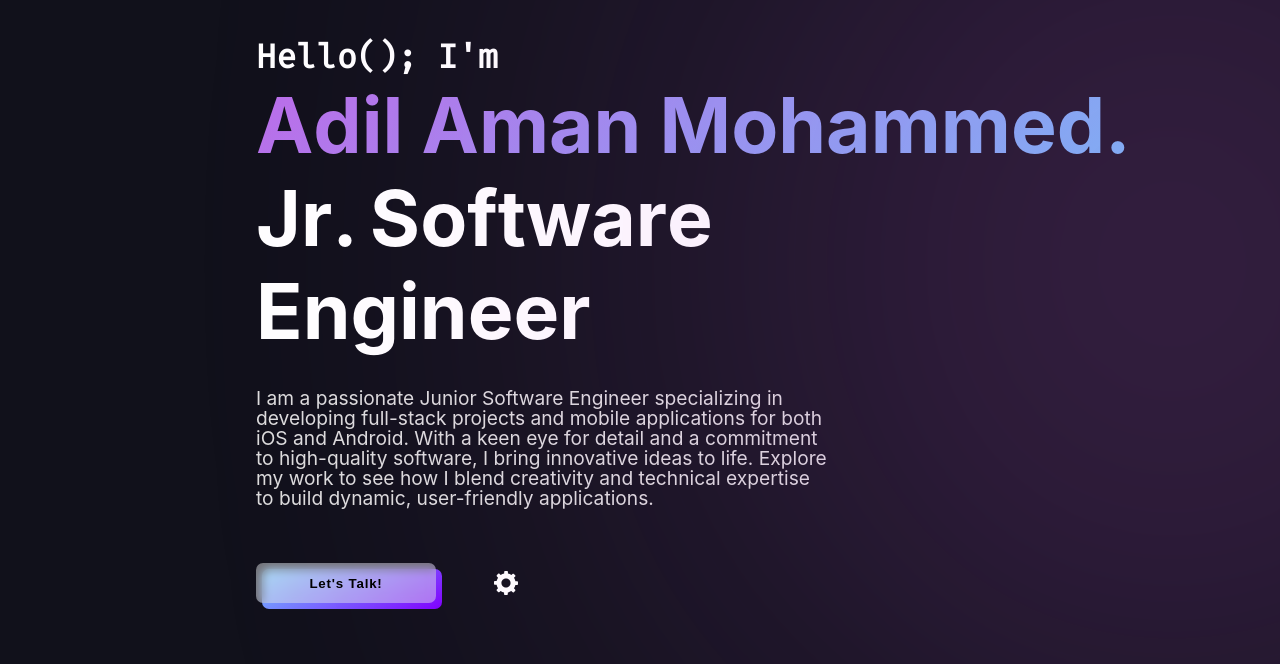
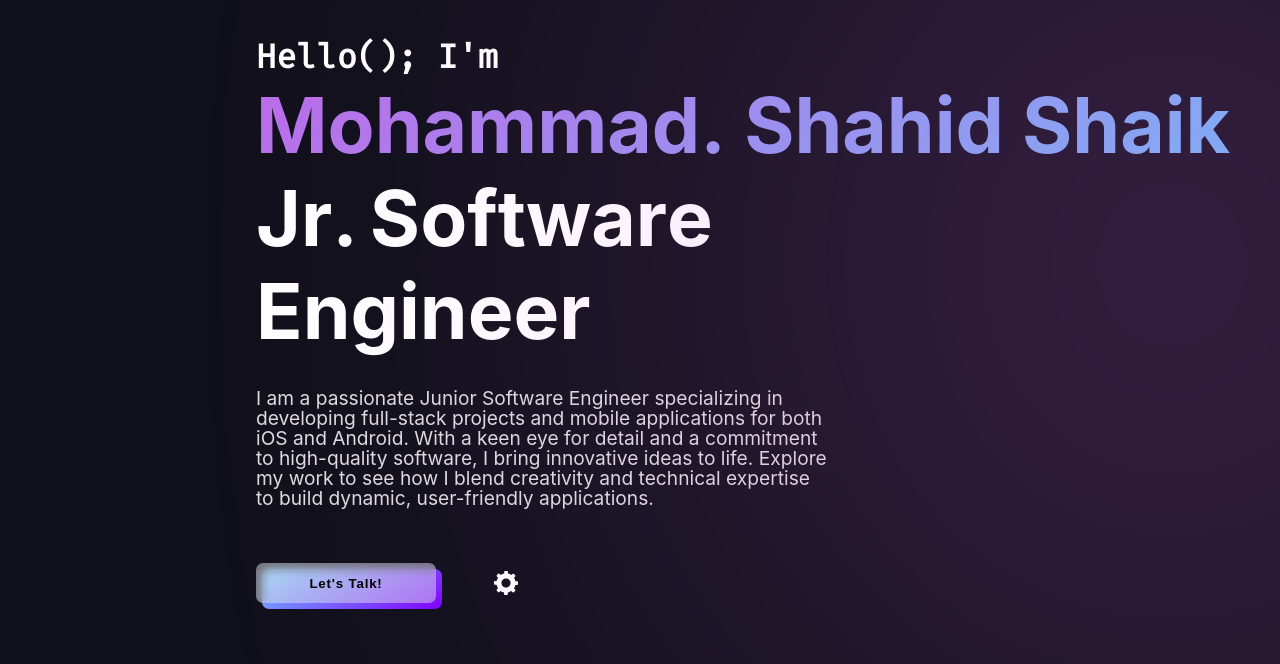
Before and after one commit to Babaval/Babaportfolio.git.io, a plain HTML site: page index.html in a window 1280 px wide. Shown: the part 136-800 px from the top of the page. Drawn offline with nearby package versions, Linux system fonts and the light colour scheme; a web font is replaced by a local one.

Commit message:
Update index.html

```diff
--- a/index.html
+++ b/index.html
@@ -171,25 +171,28 @@
           <p class="jello">m</p>
         </article>
         <article id="name" data-aos="fade-up" data-aos-delay="200"> <!-- Article with AOS animation for name text -->
-          <p class="jello">A</p>
-          <p class="jello">d</p>
-          <p class="jello">i</p>
-          <p class="jello">l</p>
-          &nbsp;
-          <p class="jello">A</p>
-          <p class="jello">m</p>
-          <p class="jello">a</p>
-          <p class="jello">n</p>
-		      &nbsp;
           <p class="jello">M</p>
           <p class="jello">o</p>
           <p class="jello">h</p>
           <p class="jello">a</p>
           <p class="jello">m</p>
           <p class="jello">m</p>
-          <p class="jello">e</p>
+          <p class="jello">a</p>
           <p class="jello">d</p>
           <p class="jello">.</p>
+          &nbsp;
+          <p class="jello">S</p>
+          <p class="jello">h</p>
+          <p class="jello">a</p>
+          <p class="jello">h</p>
+          <p class="jello">i</p>
+          <p class="jello">d</p>
+          &nbsp;
+          <p class="jello">S</p>
+          <p class="jello">h</p>
+          <p class="jello">a</p>
+          <p class="jello">i</p>
+          <p class="jello">k</p>
         </article>
 
         <article id="work" data-aos="fade-up" data-aos-delay="400"> <!-- Article with AOS animation for work text -->
```
